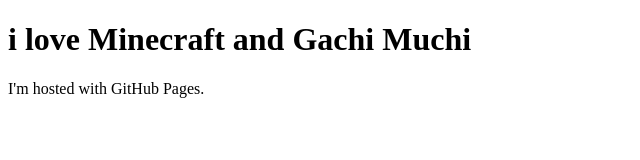
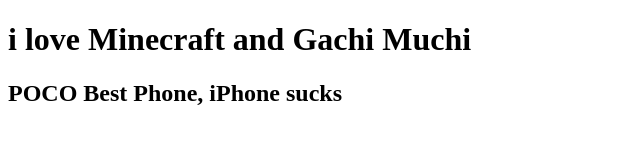
Before and after one commit to gdmeow/gdmeow.github.io, a plain HTML site: page index.html in a window 1280 px wide. Shown: the whole page, without its empty margins (0-640 px from the left). Drawn offline with Linux system fonts and the light colour scheme.

Commit message:
Update index.html

```diff
--- a/index.html
+++ b/index.html
@@ -2,6 +2,6 @@
 <html>
 <body>
 <h1>i love Minecraft and Gachi Muchi</h1>
-<p>I'm hosted with GitHub Pages.</p>
+<h2>POCO Best Phone, iPhone sucks</h2>
 </body>
 </html>
```
